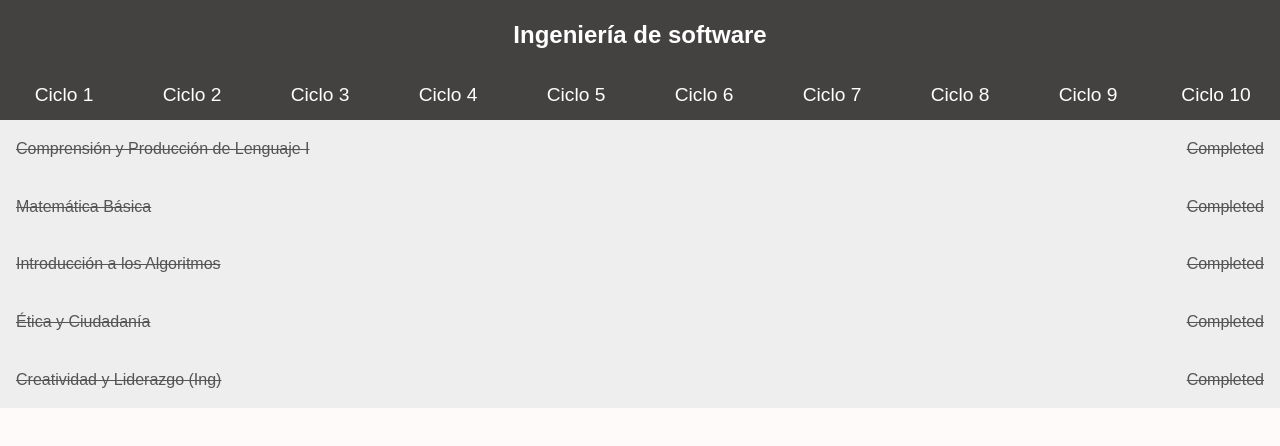
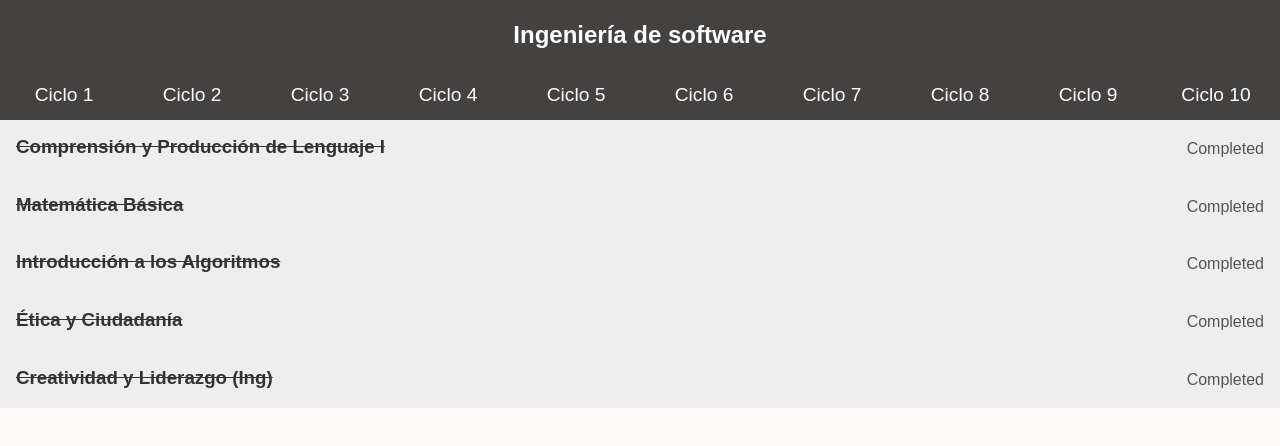
Before and after one commit to Alejandro1709/my-track, a React (Vite) app: page / in a window 1280 px wide. Shown: the top 446 px of the page. Built offline with nearby package versions, Linux system fonts and the light colour scheme.

Commit message:
Add: Dynamic Styles

```diff
--- a/src/components/MainWindow/MainWindow.module.css
+++ b/src/components/MainWindow/MainWindow.module.css
@@ -1,16 +1,7 @@
 .Window {
   flex: 1 0 0;
-}
-
-.Window__content {
-  /* width: 50vw; */
-  background-color: aquamarine;
 }
 
 .TermCard {
   padding: 1rem;
 }
-
-.CourseCell {
-  padding: 1rem;
-}
--- a/src/components/MainWindow/MainWindow.tsx
+++ b/src/components/MainWindow/MainWindow.tsx
@@ -1,6 +1,7 @@
 import { useState } from 'react';
 import { terms } from '../../data';
 import { type ITerm } from '../../types/course';
+import TermCourses from '../TermCourses';
 import TermMenu from '../TermMenu';
 import styles from './MainWindow.module.css';
 
@@ -20,33 +21,7 @@ function MainWindow() {
           selectedTerm={selectedTerm}
           onTermChange={handleTermChange}
         />
-        <div className={styles.Window__content__main}>
-          {allTerms[selectedTerm].courses.map((course) => {
-            return course.status === 'completed' ? (
-              <div
-                key={course.id}
-                className={styles.CourseCell}
-                style={{
-                  display: 'flex',
-                  justifyContent: 'space-between',
-                  textDecoration: 'line-through',
-                  backgroundColor: '#eee',
-                }}
-              >
-                {course.name}
-                <span>Completed</span>
-              </div>
-            ) : (
-              <div
-                key={course.id}
-                className={styles.CourseCell}
-                style={{ backgroundColor: course.color.hex }}
-              >
-                {course.name}
-              </div>
-            );
-          })}
-        </div>
+        <TermCourses allTerms={allTerms} selectedTerm={selectedTerm} />
       </section>
     </>
   );
--- /dev/null
+++ b/src/components/TermCourses/TermCourses.module.css
@@ -0,0 +1,3 @@
+.CourseCell {
+  padding: 1rem;
+}
--- /dev/null
+++ b/src/components/TermCourses/TermCourses.tsx
@@ -0,0 +1,48 @@
+import { type ITerm } from '../../types/course';
+import styles from './TermCourses.module.css';
+
+type TermCoursesProps = {
+  allTerms: ITerm[];
+  selectedTerm: number;
+};
+
+function TermCourses({ allTerms, selectedTerm }: TermCoursesProps) {
+  return (
+    <div className={styles.Window__content__main}>
+      {allTerms[selectedTerm].courses.map((course) => {
+        return course.status === 'completed' ? (
+          <div
+            key={course.id}
+            className={styles.CourseCell}
+            style={{
+              display: 'flex',
+              justifyContent: 'space-between',
+              backgroundColor: '#eee',
+            }}
+          >
+            <h3
+              style={{
+                textDecoration:
+                  course.status === 'completed' ? 'line-through' : '',
+                cursor: course.status === 'completed' ? '' : 'pointer',
+              }}
+            >
+              {course.name}
+            </h3>
+            <span>Completed</span>
+          </div>
+        ) : (
+          <div
+            key={course.id}
+            className={styles.CourseCell}
+            style={{ backgroundColor: course.color.hex }}
+          >
+            <h3>{course.name}</h3>
+          </div>
+        );
+      })}
+    </div>
+  );
+}
+
+export default TermCourses;
--- /dev/null
+++ b/src/components/TermCourses/index.ts
@@ -0,0 +1,3 @@
+import TermCourses from './TermCourses';
+
+export default TermCourses;
```
